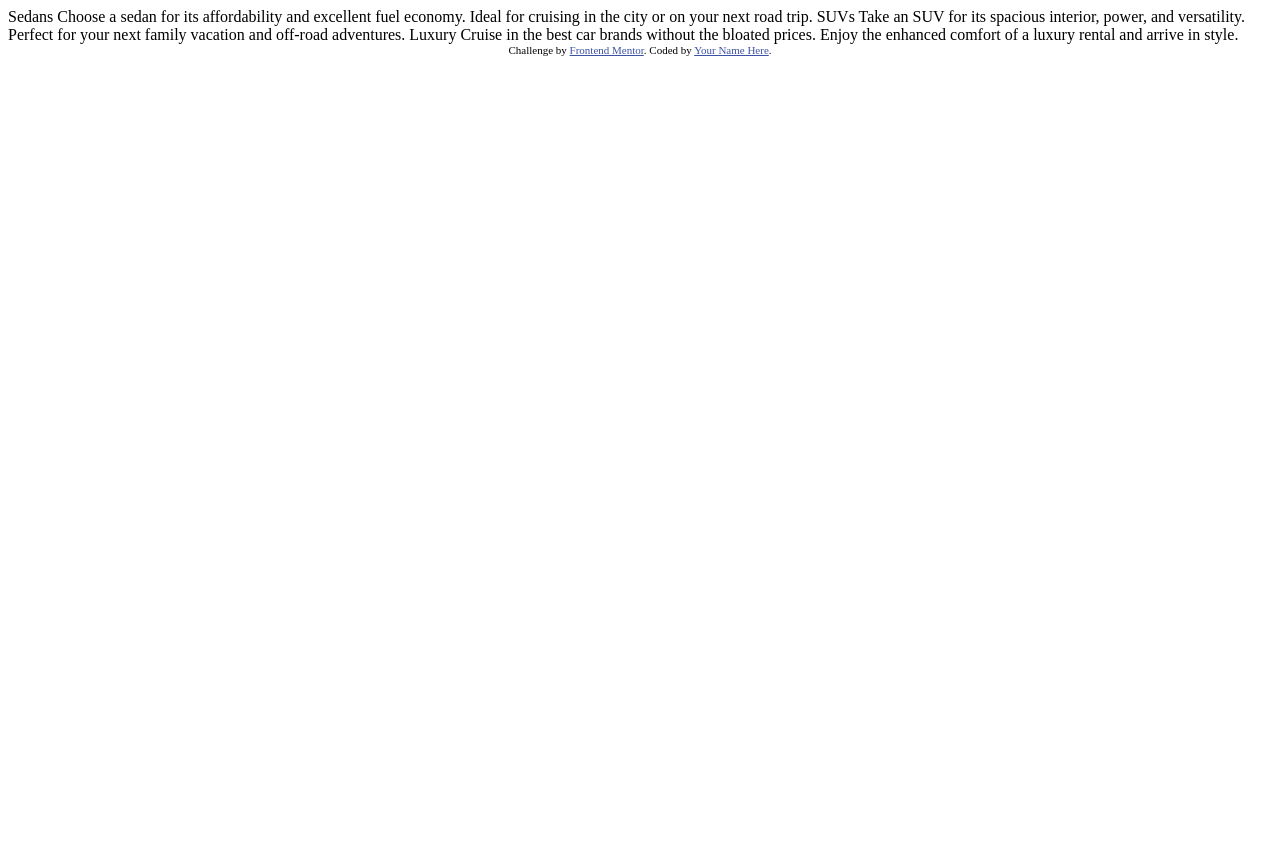
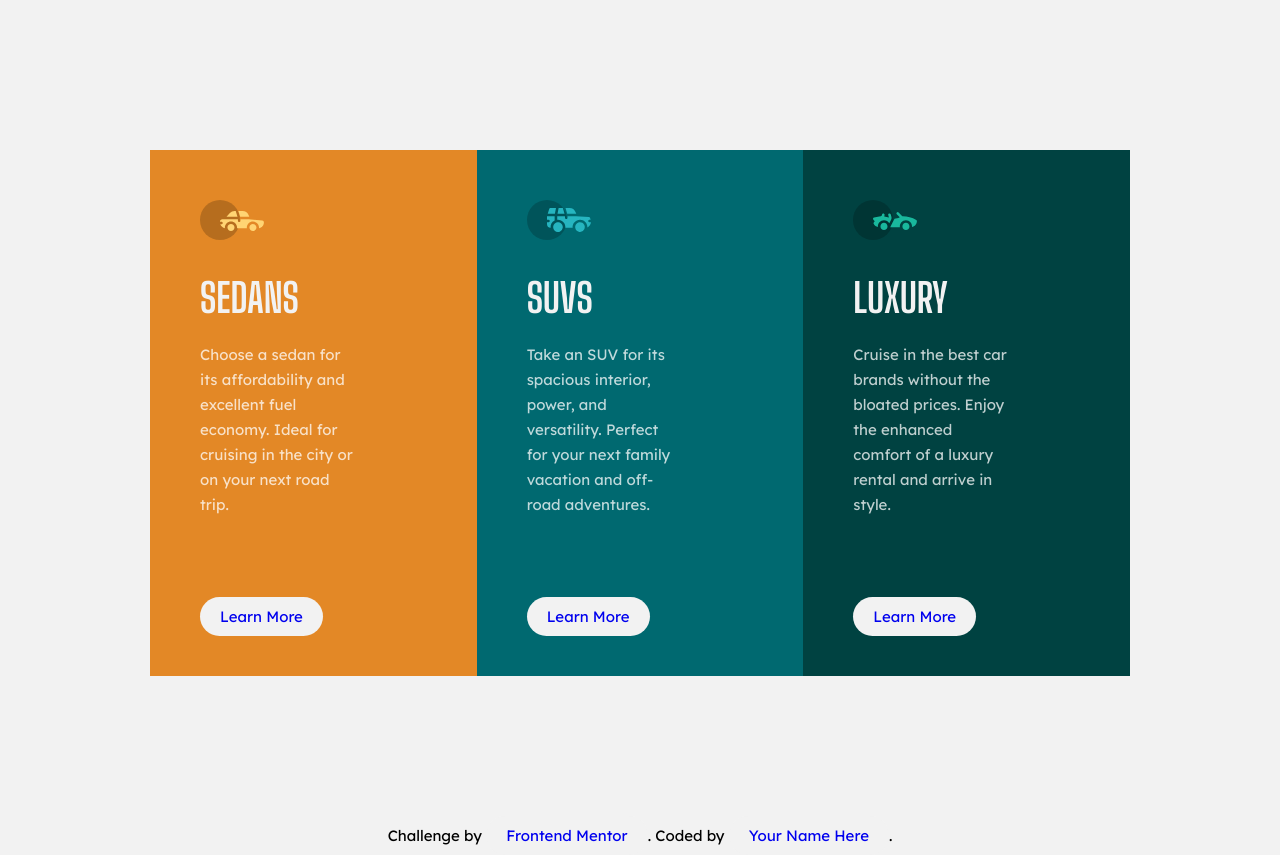
Before and after one commit to samlan24/3-column-preview, a plain HTML site: page index.html in a window 1280 px wide. Before the commit the page ends 800 px from the top, so only its background shows below. Drawn offline with Linux system fonts and the light colour scheme.

Commit message:
initial commit

```diff
--- /dev/null
+++ b/css/styles.css
@@ -0,0 +1,86 @@
+*{
+    margin: 0;
+    padding: 0;
+    box-sizing: border-box;
+}
+
+:root{
+    --main-orange-color: hsl(31, 77%, 52%);
+    --main-cyan-color: hsl(184, 100%, 22%);
+    --main-dark-color: hsl(179, 100%, 13%);
+    --main-ph-color: hsla(0, 0%, 100%, 0.75);
+    --main-bg-color: hsl(0, 0%, 95%);
+    --main-cot0-color: hsl(0, 0%, 95%);
+}
+
+h2{
+    font-family: 'Big Shoulders Display', cursive;
+    font-weight: 700;
+    text-transform: uppercase;
+    font-size: 40px;
+    color: var(--main-cot0-color);
+}
+
+p{
+    color: var(--main-ph-color);
+}
+
+a{
+    text-decoration: none;
+    background-color: var(--main-cot0-color);
+    text-align: center;
+    border-radius: 25px;
+
+    padding: 10px 20px;
+
+}
+
+body{
+    height: 100vh;
+    font-family: 'Lexend Deca', sans-serif;
+    background-color: var(--main-bg-color);
+    font-size: 15px;
+    display: grid;
+    place-items: center;
+}
+
+.container{
+    display: flex;
+    justify-content: center;
+    align-items: center;
+    margin: 150px;
+
+}
+.col-3{
+    flex-basis: 33.33%;
+    display: flex;
+    flex-direction: column;
+    padding: 50px 0 50px 50px;
+}
+.content-img{
+    margin-bottom: 30px;
+}
+.content-header{
+    margin-bottom: 20px;
+}
+.content-text{
+    margin-bottom: 40px;
+    padding-right: 120px;
+}
+.content-text p{
+    line-height: 25px;
+}
+.button{
+    margin-top: 50px;
+}
+
+.first-card{
+    background-color: var(--main-orange-color);
+}
+.second-card{
+    background-color: var(--main-cyan-color);
+}
+
+.third-card{
+    background-color: var(--main-dark-color);
+}
--- a/index.html
+++ b/index.html
@@ -3,30 +3,78 @@
 <head>
   <meta charset="UTF-8">
   <meta name="viewport" content="width=device-width, initial-scale=1.0"> <!-- displays site properly based on user's device -->
+  <link rel="stylesheet" href="/css/styles.css">
 
   <link rel="icon" type="image/png" sizes="32x32" href="./images/favicon-32x32.png">
 
   <title>Frontend Mentor | 3-column preview card component</title>
+  <link href="https://fonts.googleapis.com/css2?family=Big+Shoulders+Display:wght@700&family=Lexend+Deca&display=swap" rel="stylesheet">
 
-  <!-- Feel free to remove these styles or customise in your own stylesheet 👍 -->
-  <style>
-    .attribution { font-size: 11px; text-align: center; }
-    .attribution a { color: hsl(228, 45%, 44%); }
-  </style>
 </head>
 <body>
+  <section class="container">
+    <div class="col-3 first-card">
+      <div class="content-img">
+        <img src="/images/icon-sedans.svg" alt="">
+      </div>
+      <div class="content-header">
+         <h2>Sedans</h2>
+      </div>
+      <div class="content-text">
+         <p>
+           Choose a sedan for its affordability and excellent fuel economy. Ideal for cruising in the city
+           or on your next road trip.
+          </p>
+      </div>
+      <div class="button">
+        <a href="#">Learn More</a>
+      </div>
 
-  Sedans
-  Choose a sedan for its affordability and excellent fuel economy. Ideal for cruising in the city
-  or on your next road trip.
+    </div>
 
-  SUVs
-  Take an SUV for its spacious interior, power, and versatility. Perfect for your next family vacation
-  and off-road adventures.
+  <div class="col-3 second-card">
+    <div class="content-img">
+      <img src="/images/icon-suvs.svg" alt="">
+    </div>
+    <div class="content-header">
+      <h2>SUVs</h2>
+    </div>
+    <div class="content-text ">
+      <p>
+        Take an SUV for its spacious interior, power, and versatility. Perfect for your next family vacation
+        and off-road adventures.
+      </p>
+    </div>
+    <div class="button">
+      <a href="#">Learn More</a>
+    </div>
 
-  Luxury
-  Cruise in the best car brands without the bloated prices. Enjoy the enhanced comfort of a luxury
+
+  </div>
+
+<div class="col-3 third-card">
+  <div class="content-img">
+    <img src="/images/icon-luxury.svg" alt="">
+  </div>
+  <div class="content-header">
+    <h2>
+      Luxury
+    </h2>
+  </div>
+  <div class="content-text">
+    <p>
+      Cruise in the best car brands without the bloated prices. Enjoy the enhanced comfort of a luxury
   rental and arrive in style.
+    </p>
+  </div>
+  <div class="button">
+    <a href="#">Learn More</a>
+  </div>
+
+</div>
+
+</section>
+
 
   <div class="attribution">
     Challenge by <a href="https://www.frontendmentor.io?ref=challenge" target="_blank">Frontend Mentor</a>.
```
